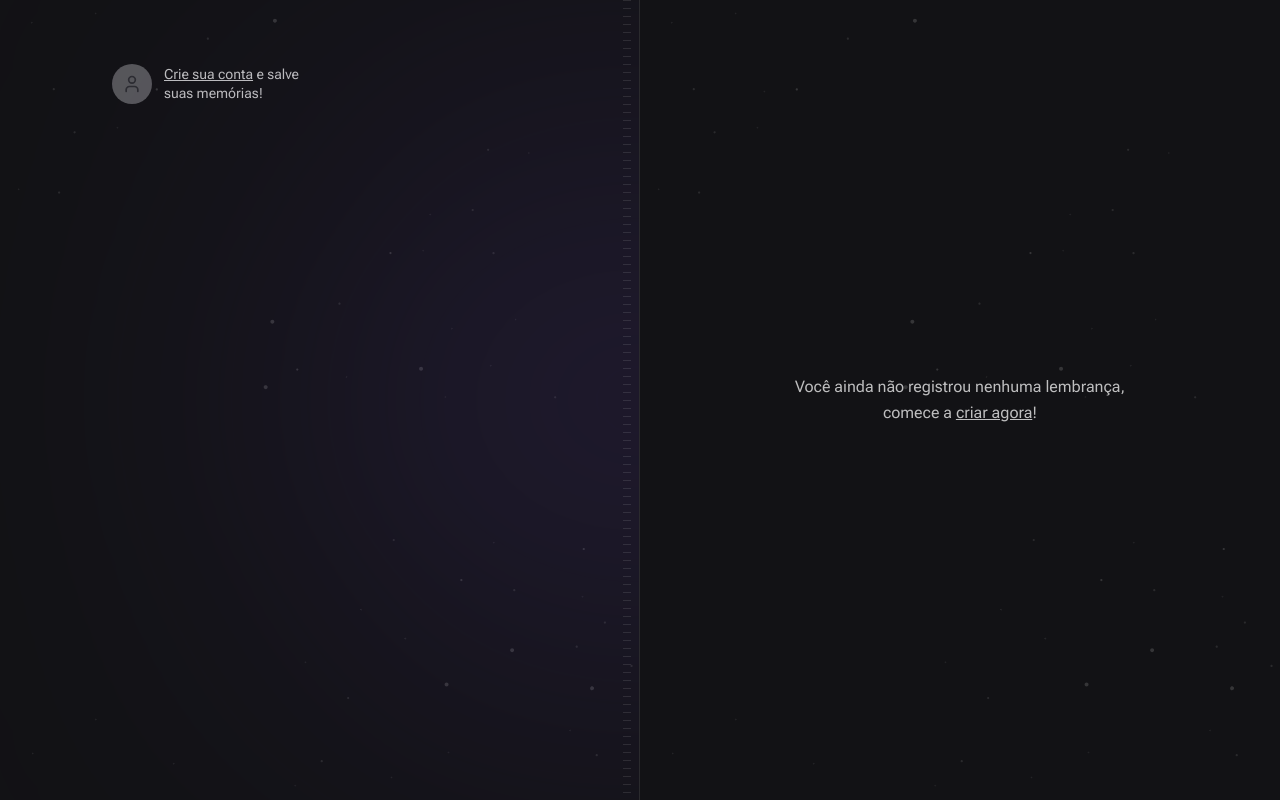
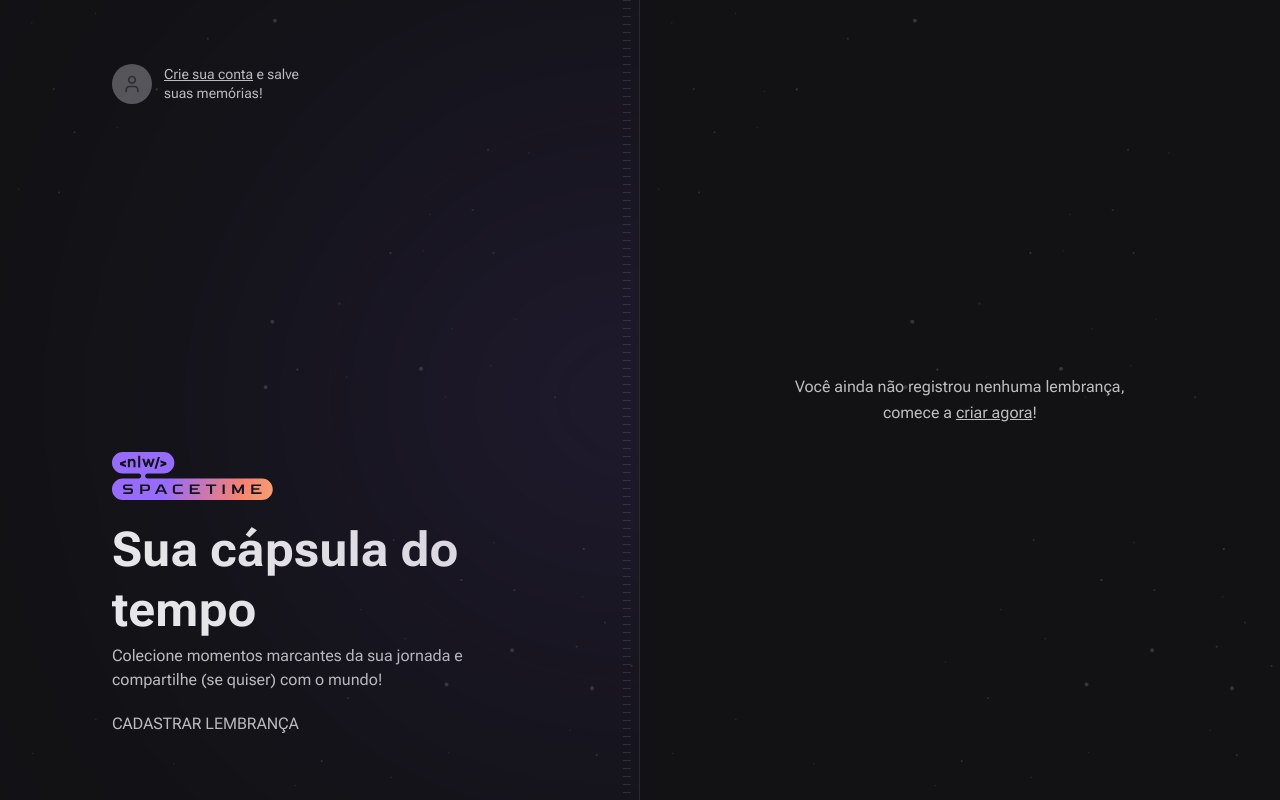
Before and after one commit to estevesryan/SpaceTime, a Next.js app: page / in a window 1280 px wide. Built offline with nearby package versions, Linux system fonts and the light colour scheme; a web font is replaced by a local one.

Commit message:
style(styles modifications): :art:

```diff
--- a/src/app/page.tsx
+++ b/src/app/page.tsx
@@ -1,4 +1,8 @@
 import { User } from 'lucide-react'
+import Image from 'next/image'
+
+// imgs
+import nlwLogo from './../assets/nlw-spacetime-logo.svg'
 
 export default function Home() {
   return (
@@ -25,6 +29,30 @@ export default function Home() {
             memórias!
           </p>
         </a>
+
+        {/* hero section */}
+
+        <div className="space-y-5">
+          {/* logo */}
+          <Image src={nlwLogo} alt="Nlw logo" />
+
+          <div className="max-w-[420px] space-y-1">
+            {/* title */}
+            <h1 className="mt-5 text-5xl font-bold leading-tight text-gray-50">
+              Sua cápsula do tempo
+            </h1>
+
+            {/* sub-title */}
+            <p>
+              Colecione momentos marcantes da sua jornada e compartilhe (se
+              quiser) com o mundo!
+            </p>
+          </div>
+
+          <a className="inline-block" href="">
+            CADASTRAR LEMBRANÇA
+          </a>
+        </div>
       </div>
 
       {/* Right */}
```
